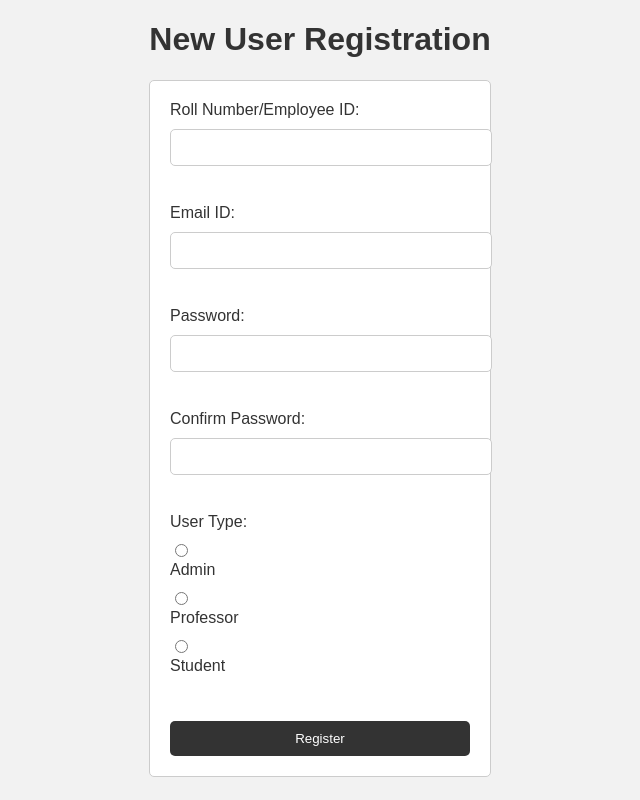
After one commit to AnimeshTumne/oCEO_management_DataWeavers, a Flask app: page /login/new_user in a window 1280 px wide. The commit adds this page. Shown: the whole page, without its empty margins (320-960 px from the left). Run offline with Flask 3, Linux system fonts and the light colour scheme.

Commit message:
added newuser functionality - backend not connected yet

```diff
--- a/FrontEnd/loginpage_testing/loginpage_testing.py
+++ b/FrontEnd/loginpage_testing/loginpage_testing.py
@@ -36,6 +36,14 @@ def login_admin():
 def login_successful():
     return render_template('loginpage_successful.html')
 
+@app.route('/login/new_user', methods=['GET', 'POST'])
+def login_new_user():
+    if request.method == 'POST':
+        # Handle new user registration
+        # Redirect to the login page on successful registration
+        return redirect(url_for('index'))
+    return render_template('loginpage_newuser.html')
+
 # Query Page
 @app.route('/query', methods=['GET', 'POST'])
 def query_page():
--- /dev/null
+++ b/FrontEnd/loginpage_testing/templates/loginpage_newuser.html
@@ -0,0 +1,101 @@
+<!DOCTYPE html>
+<html>
+<head>
+    <title>New User Registration</title>
+    <style>
+        body {
+            font-family: Arial, sans-serif;
+            background-color: #f2f2f2;
+        }
+
+        h1 {
+            text-align: center;
+            color: #333;
+        }
+
+        form {
+            width: 300px;
+            margin: 0 auto;
+            padding: 20px;
+            background-color: #fff;
+            border: 1px solid #ccc;
+            border-radius: 5px;
+        }
+
+        label {
+            display: block;
+            margin-bottom: 10px;
+            color: #333;
+        }
+
+        input[type="text"],
+        input[type="email"],
+        input[type="password"] {
+            width: 100%;
+            padding: 10px;
+            margin-bottom: 20px;
+            border: 1px solid #ccc;
+            border-radius: 5px;
+        }
+
+        input[type="submit"] {
+            width: 100%;
+            padding: 10px;
+            background-color: #333;
+            color: #fff;
+            border: none;
+            border-radius: 5px;
+            cursor: pointer;
+        }
+
+        input[type="submit"]:hover {
+            background-color: #555;
+        }
+    </style>
+    <script>
+        function validateForm() {
+            var password = document.getElementById("password").value;
+            var confirmPassword = document.getElementById("confirmPassword").value;
+
+            // Check if password and confirm password match
+            if (password !== confirmPassword) {
+                alert("Password and Confirm Password do not match.");
+                return false;
+            }
+
+            // Check if password meets the requirements
+            var passwordRegex = /^(?=.*[!@#$%^&*])[a-zA-Z0-9!@#$%^&*]{8,}$/;
+            if (!passwordRegex.test(password)) {
+                alert("Password must be 8 characters long and contain at least one special character.");
+                return false;
+            }
+        }
+    </script>
+</head>
+<body>
+    <h1>New User Registration</h1>
+    <form onsubmit="return validateForm()">
+        <label for="rollNumber">Roll Number/Employee ID:</label>
+        <input type="text" id="rollNumber" name="rollNumber" required><br><br>
+
+        <label for="email">Email ID:</label>
+        <input type="email" id="email" name="email" required><br><br>
+
+        <label for="password">Password:</label>
+        <input type="password" id="password" name="password" required><br><br>
+
+        <label for="confirmPassword">Confirm Password:</label>
+        <input type="password" id="confirmPassword" name="confirmPassword" required><br><br>
+
+        <label for="userType">User Type:</label>
+        <input type="radio" id="admin" name="userType" value="admin" required>
+        <label for="admin">Admin</label>
+        <input type="radio" id="professor" name="userType" value="professor" required>
+        <label for="professor">Professor</label>
+        <input type="radio" id="student" name="userType" value="student" required>
+        <label for="student">Student</label><br><br>
+
+        <input type="submit" value="Register">
+    </form>
+</body>
+</html>
```
Also changed, not shown: FrontEnd/loginpage_testing/templates/loginpage_admin.html (+18 -0 lines), FrontEnd/loginpage_testing/templates/loginpage_professor.html (+18 -0 lines), FrontEnd/loginpage_testing/templates/loginpage_student.html (+18 -0 lines).
